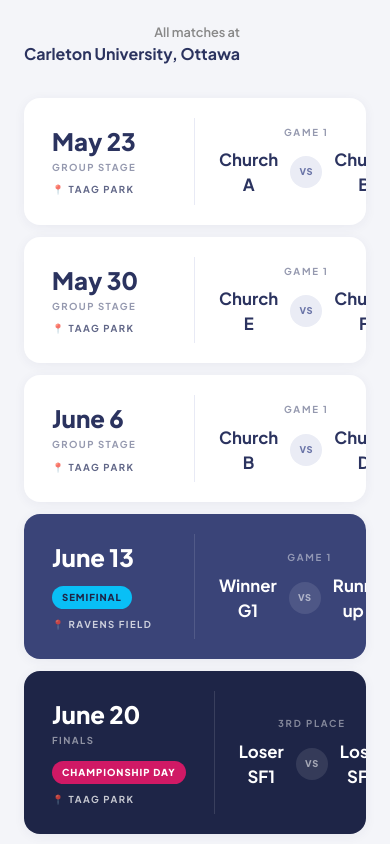
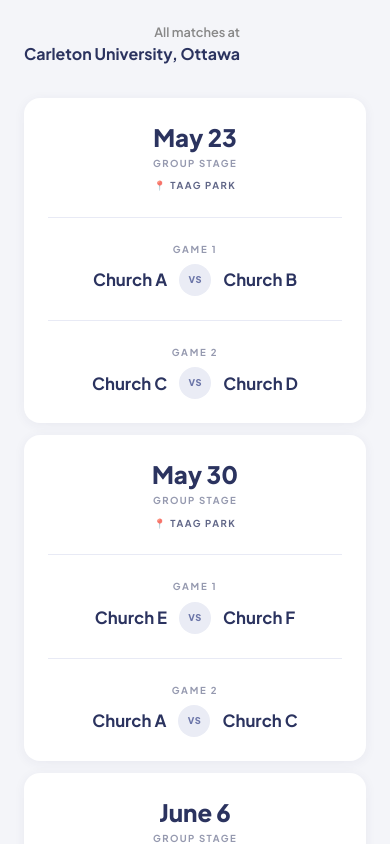
Before and after one commit to deinyefa/mfh-summerfest, a Next.js app: page / in a window 390 px wide. Shown: the part 3289-4133 px from the top of the page. Built offline with nearby package versions, Linux system fonts and the light colour scheme.

Commit message:
feat: add responsive layout adjustments to the MoreGames and Schedule components.

```diff
--- a/src/components/MoreGames.tsx
+++ b/src/components/MoreGames.tsx
@@ -11,7 +11,7 @@ export default function MoreGames() {
       <section id="more-games" className="bg-navy relative overflow-hidden px-6 py-20 md:py-28 md:px-12">
         <div className="absolute inset-0 bg-size-[50px_50px]" style={{ backgroundImage: "linear-gradient(rgba(9,191,246,0.05) 1px, transparent 1px), linear-gradient(90deg, rgba(9,191,246,0.05) 1px, transparent 1px)", }}></div>
 
-        <div className="relative z-2 grid gap-20 items-start grid-cols-[1fr_1.2fr]">
+        <div className="relative z-2 grid gap-10 lg:gap-20 items-start grid-cols-1 lg:grid-cols-[1fr_1.2fr]">
 
           {/*  LEFT: Info  */}
           <div className="fade-up">
--- a/src/components/Schedule.tsx
+++ b/src/components/Schedule.tsx
@@ -18,15 +18,16 @@ export default function Schedule() {
           <div className="flex flex-col gap-3 fade-up">
 
             {/*  GROUP STAGE ROWS  */}
-            <div className="flex items-stretch bg-white rounded-2xl overflow-hidden shadow-[0_2px_12px_rgba(43,51,95,0.06)] transition-all hover:shadow-[0_8px_32px_rgba(43,51,95,0.11)] hover:-translate-y-0.5">
-              <div className="min-w-[170px] p-7 flex flex-col justify-center gap-1 shrink-0">
+            <div className="flex flex-col lg:flex-row items-stretch bg-white rounded-2xl overflow-hidden shadow-[0_2px_12px_rgba(43,51,95,0.06)] transition-all hover:shadow-[0_8px_32px_rgba(43,51,95,0.11)] hover:-translate-y-0.5">
+              <div className="lg:min-w-[170px] p-6 lg:p-7 flex flex-col justify-center items-center lg:items-start text-center lg:text-left gap-1 shrink-0">
                 <div className="text-2xl font-extrabold text-navy leading-tight group-[.sw2-dark]:text-white">May 23</div>
                 <div className="text-[0.6rem] font-bold tracking-[0.15em] uppercase text-navy/50">Group Stage</div>
                 <div className="text-[0.6rem] font-bold tracking-[0.15em] uppercase text-navy/75 mt-1">📍 TAAG Park</div>
               </div>
-              <div className="w-px bg-[#e8eaf5] shrink-0 my-5"></div>
-              <div className="flex-1 grid grid-cols-[1fr_auto_1fr] items-center text-center">
-                <div className="p-6 flex flex-col gap-2">
+              <div className="hidden lg:block w-px bg-[#e8eaf5] shrink-0 my-5"></div>
+              <div className="lg:hidden h-px bg-[#e8eaf5] shrink-0 mx-6"></div>
+              <div className="flex-1 flex flex-col lg:grid lg:grid-cols-[1fr_auto_1fr] items-center text-center">
+                <div className="p-6 flex flex-col gap-2 w-full">
                   <div className="text-[0.6rem] font-bold tracking-[0.18em] uppercase text-navy/50">Game 1</div>
                   <div className="flex items-center gap-3 justify-center">
                     <span className="text-[1.05rem] font-bold text-navy">Church A</span>
@@ -34,8 +35,9 @@ export default function Schedule() {
                     <span className="text-[1.05rem] font-bold text-navy">Church B</span>
                   </div>
                 </div>
-                <div className="w-px bg-[#e8eaf5] self-stretch my-4 shrink-0"></div>
-                <div className="p-6 flex flex-col gap-2">
+                <div className="hidden lg:block w-px bg-[#e8eaf5] self-stretch my-4 shrink-0"></div>
+                <div className="lg:hidden h-px bg-[#e8eaf5] self-stretch mx-6 shrink-0"></div>
+                <div className="p-6 flex flex-col gap-2 w-full">
                   <div className="text-[0.6rem] font-bold tracking-[0.18em] uppercase text-navy/50">Game 2</div>
                   <div className="flex items-center gap-3 justify-center">
                     <span className="text-[1.05rem] font-bold text-navy">Church C</span>
@@ -46,15 +48,16 @@ export default function Schedule() {
               </div>
             </div>
 
-            <div className="flex items-stretch bg-white rounded-2xl overflow-hidden shadow-[0_2px_12px_rgba(43,51,95,0.06)] transition-all hover:shadow-[0_8px_32px_rgba(43,51,95,0.11)] hover:-translate-y-0.5">
-              <div className="min-w-[170px] p-7 flex flex-col justify-center gap-1 shrink-0">
+            <div className="flex flex-col lg:flex-row items-stretch bg-white rounded-2xl overflow-hidden shadow-[0_2px_12px_rgba(43,51,95,0.06)] transition-all hover:shadow-[0_8px_32px_rgba(43,51,95,0.11)] hover:-translate-y-0.5">
+              <div className="lg:min-w-[170px] p-6 lg:p-7 flex flex-col justify-center items-center lg:items-start text-center lg:text-left gap-1 shrink-0">
                 <div className="text-2xl font-extrabold text-navy leading-tight group-[.sw2-dark]:text-white">May 30</div>
                 <div className="text-[0.6rem] font-bold tracking-[0.15em] uppercase text-navy/50">Group Stage</div>
                 <div className="text-[0.6rem] font-bold tracking-[0.15em] uppercase text-navy/75 mt-1">📍 TAAG Park</div>
               </div>
-              <div className="w-px bg-[#e8eaf5] shrink-0 my-5"></div>
-              <div className="flex-1 grid grid-cols-[1fr_auto_1fr] items-center text-center">
-                <div className="p-6 flex flex-col gap-2">
+              <div className="hidden lg:block w-px bg-[#e8eaf5] shrink-0 my-5"></div>
+              <div className="lg:hidden h-px bg-[#e8eaf5] shrink-0 mx-6"></div>
+              <div className="flex-1 flex flex-col lg:grid lg:grid-cols-[1fr_auto_1fr] items-center text-center">
+                <div className="p-6 flex flex-col gap-2 w-full">
                   <div className="text-[0.6rem] font-bold tracking-[0.18em] uppercase text-navy/50">Game 1</div>
                   <div className="flex items-center gap-3 justify-center">
                     <span className="text-[1.05rem] font-bold text-navy">Church E</span>
@@ -62,8 +65,9 @@ export default function Schedule() {
                     <span className="text-[1.05rem] font-bold text-navy">Church F</span>
                   </div>
                 </div>
-                <div className="w-px bg-[#e8eaf5] self-stretch my-4 shrink-0"></div>
-                <div className="p-6 flex flex-col gap-2">
+                <div className="hidden lg:block w-px bg-[#e8eaf5] self-stretch my-4 shrink-0"></div>
+                <div className="lg:hidden h-px bg-[#e8eaf5] self-stretch mx-6 shrink-0"></div>
+                <div className="p-6 flex flex-col gap-2 w-full">
                   <div className="text-[0.6rem] font-bold tracking-[0.18em] uppercase text-navy/50">Game 2</div>
                   <div className="flex items-center gap-3 justify-center">
                     <span className="text-[1.05rem] font-bold text-navy">Church A</span>
@@ -74,15 +78,16 @@ export default function Schedule() {
               </div>
             </div>
 
-            <div className="flex items-stretch bg-white rounded-2xl overflow-hidden shadow-[0_2px_12px_rgba(43,51,95,0.06)] transition-all hover:shadow-[0_8px_32px_rgba(43,51,95,0.11)] hover:-translate-y-0.5">
-              <div className="min-w-[170px] p-7 flex flex-col justify-center gap-1 shrink-0">
+            <div className="flex flex-col lg:flex-row items-stretch bg-white rounded-2xl overflow-hidden shadow-[0_2px_12px_rgba(43,51,95,0.06)] transition-all hover:shadow-[0_8px_32px_rgba(43,51,95,0.11)] hover:-translate-y-0.5">
+              <div className="lg:min-w-[170px] p-6 lg:p-7 flex flex-col justify-center items-center lg:items-start text-center lg:text-left gap-1 shrink-0">
                 <div className="text-2xl font-extrabold text-navy leading-tight group-[.sw2-dark]:text-white">June 6</div>
                 <div className="text-[0.6rem] font-bold tracking-[0.15em] uppercase text-navy/50">Group Stage</div>
                 <div className="text-[0.6rem] font-bold tracking-[0.15em] uppercase text-navy/75 mt-1">📍 TAAG Park</div>
               </div>
-              <div className="w-px bg-[#e8eaf5] shrink-0 my-5"></div>
-              <div className="flex-1 grid grid-cols-[1fr_auto_1fr] items-center text-center">
-                <div className="p-6 flex flex-col gap-2">
+              <div className="hidden lg:block w-px bg-[#e8eaf5] shrink-0 my-5"></div>
+              <div className="lg:hidden h-px bg-[#e8eaf5] shrink-0 mx-6"></div>
+              <div className="flex-1 flex flex-col lg:grid lg:grid-cols-[1fr_auto_1fr] items-center text-center">
+                <div className="p-6 flex flex-col gap-2 w-full">
                   <div className="text-[0.6rem] font-bold tracking-[0.18em] uppercase text-navy/50">Game 1</div>
                   <div className="flex items-center gap-3 justify-center">
                     <span className="text-[1.05rem] font-bold text-navy">Church B</span>
@@ -90,8 +95,9 @@ export default function Schedule() {
                     <span className="text-[1.05rem] font-bold text-navy">Church D</span>
                   </div>
                 </div>
-                <div className="w-px bg-[#e8eaf5] self-stretch my-4 shrink-0"></div>
-                <div className="p-6 flex flex-col gap-2">
+                <div className="hidden lg:block w-px bg-[#e8eaf5] self-stretch my-4 shrink-0"></div>
+                <div className="lg:hidden h-px bg-[#e8eaf5] self-stretch mx-6 shrink-0"></div>
+                <div className="p-6 flex flex-col gap-2 w-full">
                   <div className="text-[0.6rem] font-bold tracking-[0.18em] uppercase text-navy/50">Game 2</div>
                   <div className="flex items-center gap-3 justify-center">
                     <span className="text-[1.05rem] font-bold text-navy">Church E</span>
@@ -103,16 +109,17 @@ export default function Schedule() {
             </div>
 
             {/*  SEMIFINAL  */}
-            <div className="flex items-stretch bg-navy-light text-white! rounded-2xl overflow-hidden shadow-[0_2px_12px_rgba(43,51,95,0.06)] transition-all hover:shadow-[0_8px_32px_rgba(43,51,95,0.11)] hover:-translate-y-0.5">
-              <div className="min-w-[170px] p-7 flex flex-col justify-center gap-1 shrink-0">
+            <div className="flex flex-col lg:flex-row items-stretch bg-navy-light text-white! rounded-2xl overflow-hidden shadow-[0_2px_12px_rgba(43,51,95,0.06)] transition-all hover:shadow-[0_8px_32px_rgba(43,51,95,0.11)] hover:-translate-y-0.5">
+              <div className="lg:min-w-[170px] p-6 lg:p-7 flex flex-col justify-center items-center lg:items-start text-center lg:text-left gap-1 shrink-0">
                 <div className="text-2xl font-extrabold leading-tight group-[.sw2-dark]:text-white">June 13</div>
                 {/* <div className="text-[0.6rem] font-bold tracking-[0.15em] uppercase text-white/50">Semifinal</div> */}
                 <span className="inline-block text-[0.6rem] font-extrabold tracking-[0.1em] uppercase px-2.5 py-1 rounded-full mt-2.5 w-max bg-sky text-navy-dark">Semifinal</span>
                 <div className="text-[0.6rem] font-bold tracking-[0.15em] uppercase text-white/75 mt-1">📍 Ravens Field</div>
               </div>
-              <div className="w-px bg-white/12 shrink-0 my-5"></div>
-              <div className="flex-1 grid grid-cols-[1fr_auto_1fr] items-center text-center">
-                <div className="p-6 flex flex-col gap-2">
+              <div className="hidden lg:block w-px bg-white/12 shrink-0 my-5"></div>
+              <div className="lg:hidden h-px bg-white/12 shrink-0 mx-6"></div>
+              <div className="flex-1 flex flex-col lg:grid lg:grid-cols-[1fr_auto_1fr] items-center text-center">
+                <div className="p-6 flex flex-col gap-2 w-full">
                   <div className="text-[0.6rem] font-bold tracking-[0.18em] uppercase text-white/45">Game 1</div>
                   <div className="flex items-center gap-3 justify-center">
                     <span className="text-[1.05rem] font-bold text-white">Winner G1</span>
@@ -120,8 +127,9 @@ export default function Schedule() {
                     <span className="text-[1.05rem] font-bold text-white">Runner-up G2</span>
                   </div>
                 </div>
-                <div className="w-px bg-white/10 self-stretch my-4 shrink-0"></div>
-                <div className="p-6 flex flex-col gap-2">
+                <div className="hidden lg:block w-px bg-white/10 self-stretch my-4 shrink-0"></div>
+                <div className="lg:hidden h-px bg-white/10 self-stretch mx-6 shrink-0"></div>
+                <div className="p-6 flex flex-col gap-2 w-full">
                   <div className="text-[0.6rem] font-bold tracking-[0.18em] uppercase text-white/45">Game 2</div>
                   <div className="flex items-center gap-3 justify-center">
                     <span className="text-[1.05rem] font-bold text-white">Winner G2</span>
@@ -133,16 +141,17 @@ export default function Schedule() {
             </div>
 
             {/*  FINALS  */}
-            <div className="flex items-stretch bg-navy-dark text-white! rounded-2xl overflow-hidden shadow-[0_2px_12px_rgba(43,51,95,0.06)] transition-all hover:shadow-[0_8px_32px_rgba(43,51,95,0.11)] hover:-translate-y-0.5">
-              <div className="min-w-[170px] p-7 flex flex-col justify-center gap-1 shrink-0">
+            <div className="flex flex-col lg:flex-row items-stretch bg-navy-dark text-white! rounded-2xl overflow-hidden shadow-[0_2px_12px_rgba(43,51,95,0.06)] transition-all hover:shadow-[0_8px_32px_rgba(43,51,95,0.11)] hover:-translate-y-0.5">
+              <div className="lg:min-w-[170px] p-6 lg:p-7 flex flex-col justify-center items-center lg:items-start text-center lg:text-left gap-1 shrink-0">
                 <div className="text-2xl font-extrabold leading-tight group-[.sw2-dark]:text-white">June 20</div>
                 <div className="text-[0.6rem] font-bold tracking-[0.15em] uppercase text-white/50">Finals</div>
                 <span className="inline-block text-[0.6rem] font-extrabold tracking-[0.1em] uppercase px-2.5 py-1 rounded-full mt-2.5 w-max bg-magenta text-white">Championship Day</span>
                 <div className="text-[0.6rem] font-bold tracking-[0.15em] uppercase text-white/75 mt-1">📍 TAAG Park</div>
               </div>
-              <div className="w-px bg-white/12 shrink-0 my-5"></div>
-              <div className="flex-1 grid grid-cols-[1fr_auto_1fr] items-center text-center">
-                <div className="p-6 flex flex-col gap-2">
+              <div className="hidden lg:block w-px bg-white/12 shrink-0 my-5"></div>
+              <div className="lg:hidden h-px bg-white/12 shrink-0 mx-6"></div>
+              <div className="flex-1 flex flex-col lg:grid lg:grid-cols-[1fr_auto_1fr] items-center text-center">
+                <div className="p-6 flex flex-col gap-2 w-full">
                   <div className="text-[0.6rem] font-bold tracking-[0.18em] uppercase text-white/45">3rd Place</div>
                   <div className="flex items-center gap-3 justify-center">
                     <span className="text-[1.05rem] font-bold text-white">Loser SF1</span>
@@ -150,8 +159,9 @@ export default function Schedule() {
                     <span className="text-[1.05rem] font-bold text-white">Loser SF2</span>
                   </div>
                 </div>
-                <div className="w-px bg-white/10 self-stretch my-4 shrink-0"></div>
-                <div className="p-6 flex flex-col gap-2">
+                <div className="hidden lg:block w-px bg-white/10 self-stretch my-4 shrink-0"></div>
+                <div className="lg:hidden h-px bg-white/10 self-stretch mx-6 shrink-0"></div>
+                <div className="p-6 flex flex-col gap-2 w-full">
                   <div className="text-[0.6rem] font-bold tracking-[0.18em] uppercase text-white/50">Final</div>
                   <div className="flex items-center gap-3 justify-center">
                     <span className="text-[1.05rem] font-bold text-white">Winner SF1</span>
```
